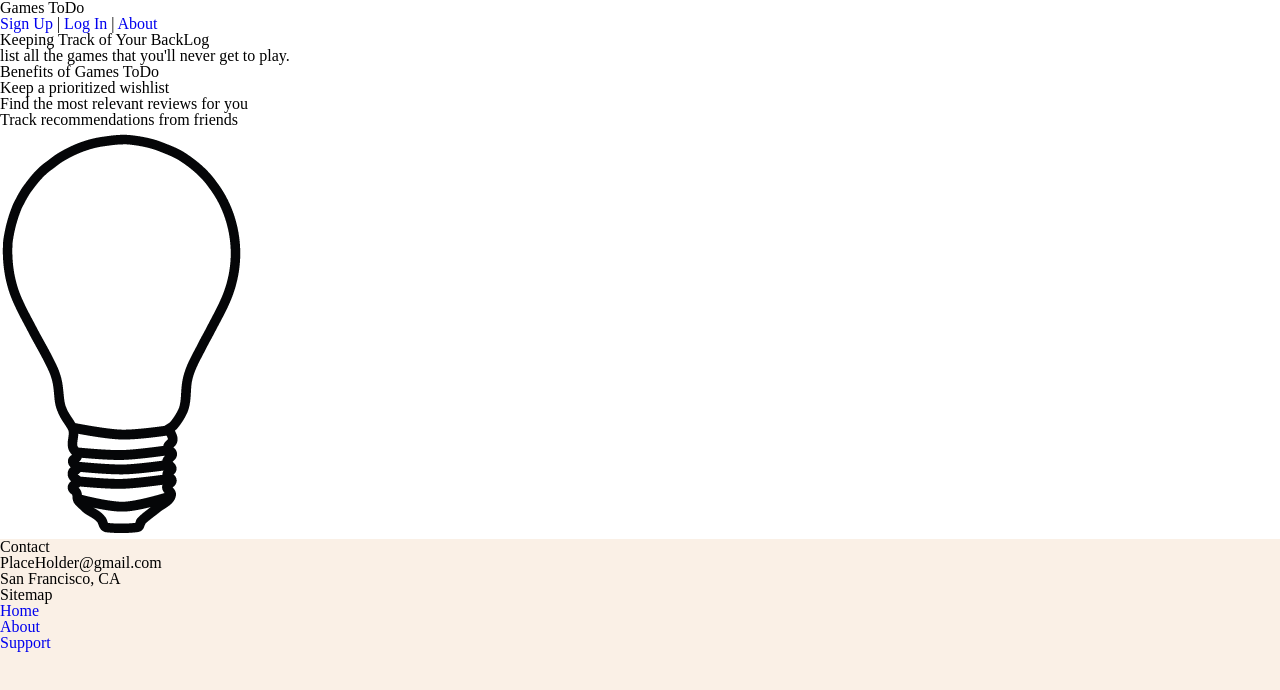
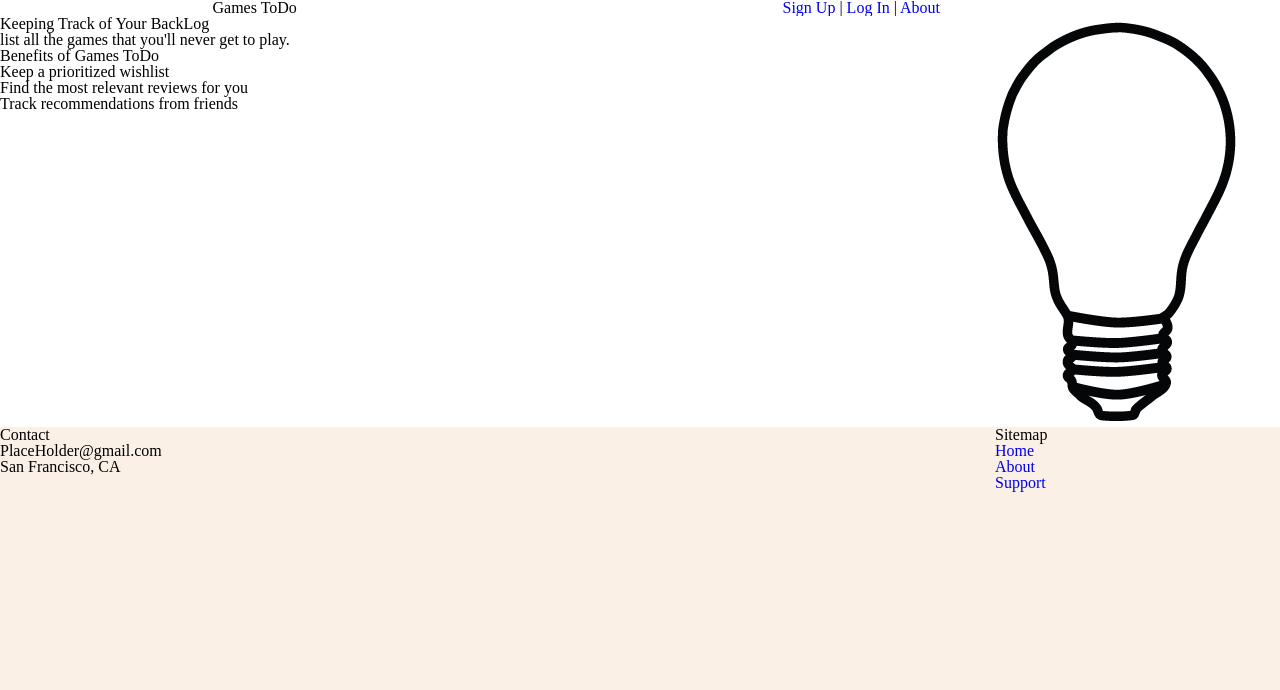
Before and after one commit to rick-wolf/games_todo_app, a plain HTML site: page index.html in a window 1280 px wide. Drawn offline with Linux system fonts and the light colour scheme.

Commit message:
progress

```diff
--- a/index.html
+++ b/index.html
@@ -18,6 +18,7 @@
 	</header>
 
 	<main>
+		<div class="left">
 			<h2>Keeping Track of Your BackLog</h2>
 			<p>list all the games that you'll never get to play.</p>
 
@@ -27,19 +28,22 @@
 				<li>Find the most relevant reviews for you</li>
 				<li>Track recommendations from friends</li>
 			</ul>
+		</div>
 
+		<div class="right">
 			<img src="media/lightbulb.png" alt="picture of a lightbulb">
+		</div>
 	</main>
 
 
 	<footer>
-		<div class="contact">
+		<div class="contact left">
 			<h5>Contact</h5>
 			<p>PlaceHolder@gmail.com</p>
 			<p>San Francisco, CA</p>
 		</div>
 
-		<div class="sitemap">
+		<div class="sitemap right">
 			<h5>Sitemap</h5>
 			<ul>
 				<li><a href="#">Home</a></li>
--- a/style.css
+++ b/style.css
@@ -2,21 +2,47 @@ header, main, footer {
 	min-width: 855px;
 }
 
-header.container, main.container, footer.container {
+header .container, main .container, footer .container {
 	max-width: 855px;
 	margin: auto;
 }
 
 header {
 	background: white;
+	overflow: auto;
+}
+
+header h1 {
+	float: left;
+	width: 570px;
+}
+
+header nav {
+	float: right;
+	width: 285px;
+}
+
+.left {
+	float: left;
+	width: 570px;
+}
+
+.right {
+	float: right;
+	width: 285px;
 }
 
 main {
 	background: white;
+	overflow: auto;
 }
 
 body {
 	background: linen;
+}
+
+footer {
+	clear: both;
 }
 
 a {
```
Lines whose indentation alone changed are shown as unchanged.
